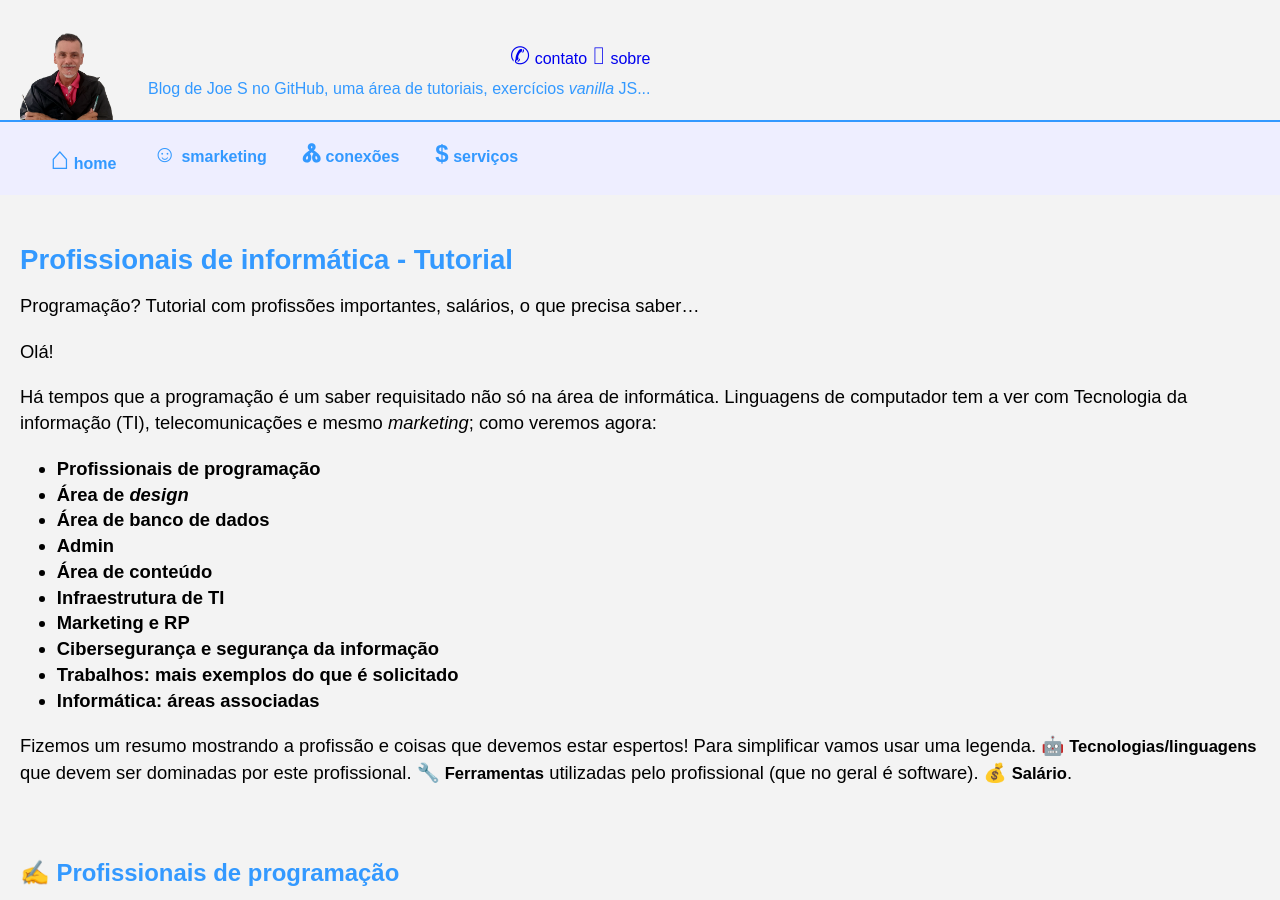
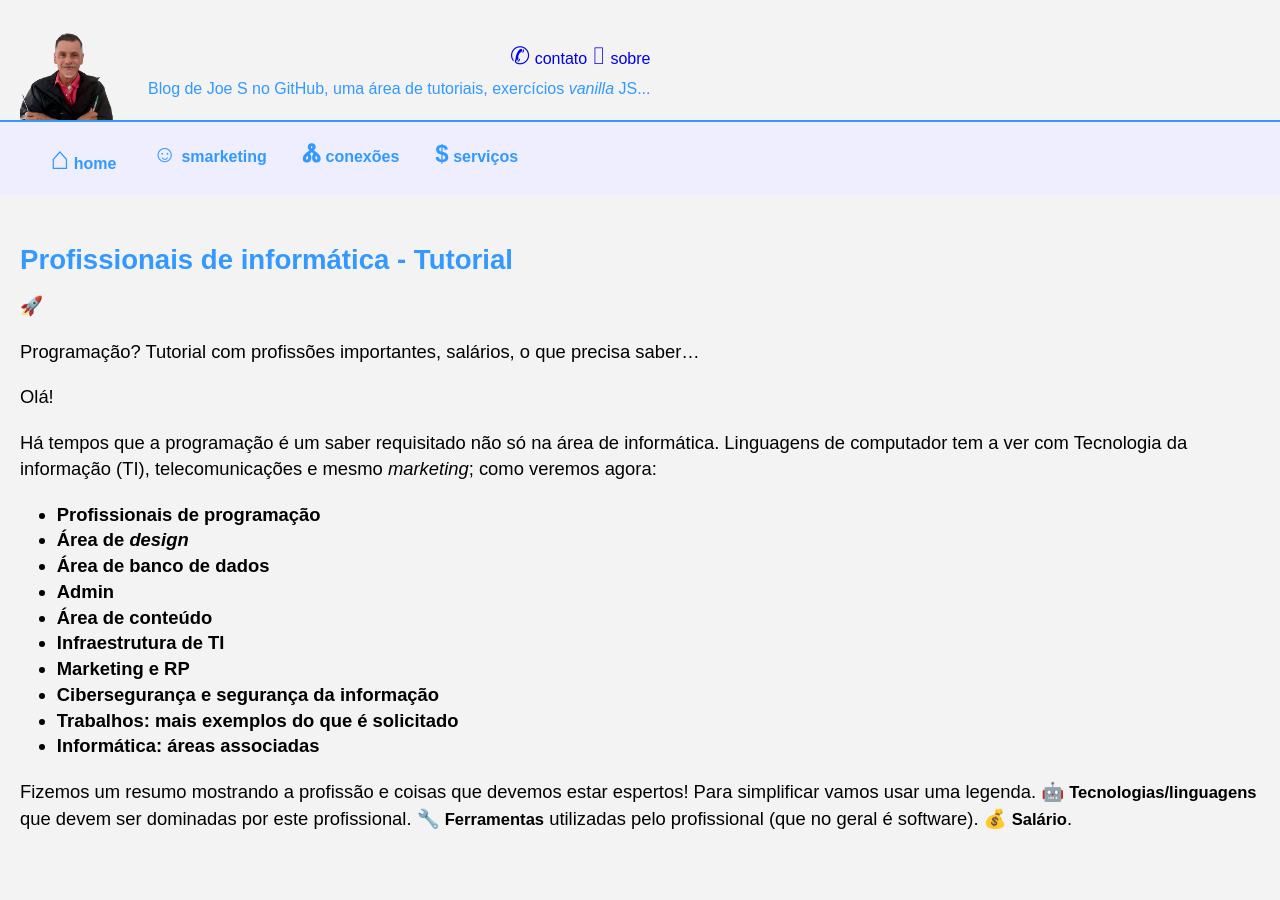
Before and after one commit to Joesynth/joesynth.github.io, a Jekyll site: the page built from _posts/2021-01-03-profissionais-de-informatica.md, in a window 1280 px wide and 900 px high. Built offline with Jekyll 4.4.1, drawn with Linux system fonts in a browser that asks for light colours.

Commit message:
Update 2021-01-03-profissionais-de-informatica.md

```diff
--- a/_posts/2021-01-03-profissionais-de-informatica.md
+++ b/_posts/2021-01-03-profissionais-de-informatica.md
@@ -1,5 +1,6 @@
 # Profissionais de informática - Tutorial
 
+<span class="emoji120" >🚀</span>
 
 Programação? Tutorial com profissões importantes, salários, o que precisa saber...
 
```
